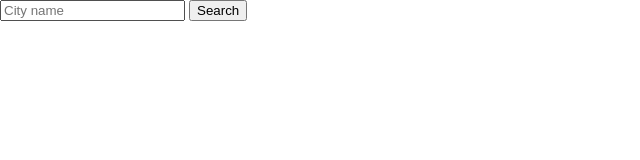
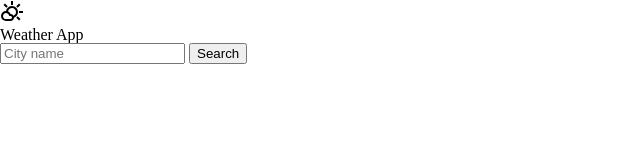
Before and after one commit to martinezdylanok/Weather-app-project, a website with bundled scripts: page index.html in a window 1280 px wide. Shown: the whole page, without its empty margins (0-640 px from the left). Built offline with nearby package versions, Linux system fonts and the light colour scheme.

Commit message:
feat(header and main sections added to the file)

```diff
--- a/index.html
+++ b/index.html
@@ -8,16 +8,24 @@
    <title>Weather App Project</title>
 </head>
 <body>
+   <header>
+      <div class="page-name">
+         <svg xmlns="http://www.w3.org/2000/svg" height="24" viewBox="0 -960 960 960" width="24"><path d="M440-760v-160h80v160h-80Zm266 110-56-56 113-114 56 57-113 113Zm54 210v-80h160v80H760Zm3 299L650-254l56-56 114 112-57 57ZM254-650 141-763l57-57 112 114-56 56Zm-14 450h180q25 0 42.5-17.5T480-260q0-25-17-42.5T421-320h-51l-20-48q-14-33-44-52.5T240-440q-50 0-85 35t-35 85q0 50 35 85t85 35Zm0 80q-83 0-141.5-58.5T40-320q0-83 58.5-141.5T240-520q60 0 109.5 32.5T423-400q58 0 97.5 43T560-254q-2 57-42.5 95.5T420-120H240Zm320-134q-5-20-10-39t-10-39q45-19 72.5-59t27.5-89q0-66-47-113t-113-47q-60 0-105 39t-53 99q-20-5-41-9t-41-9q14-88 82.5-144T480-720q100 0 170 70t70 170q0 77-44 138.5T560-254Zm-79-226Z"/></svg>
+         <h1>Weather App</h1>
+      </div>
+   </header>
+   <main>
       <form>
          <input type="text" name="text" id="text" placeholder="City name">
          <button>Search</button>
       </form>
-   <div class="weater-card">
+      <div class="weather-card">
          <span class="city"></span>
          <span class="celcius"></span>
          <span class="feels-like"></span>
          <span class="humidity"></span>
          <span class="wind"></span>
       </div>
+   </main>
 </body>
 </html>
```
Lines whose indentation alone changed are shown as unchanged.
